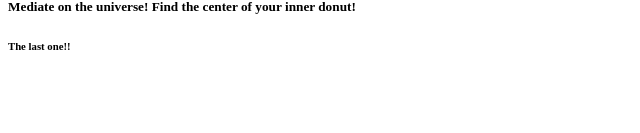
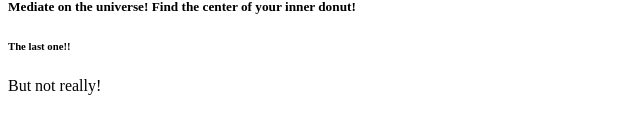
Before and after one commit to Emaret2/donut, a plain HTML site: page index.html in a window 1280 px wide. Shown: the part 211-344 px from the top of the page, without its empty margins (0-640 px from the left). Drawn offline with Linux system fonts and the light colour scheme.

Commit message:
Added the person A h7 header

```diff
--- a/index.html
+++ b/index.html
@@ -11,5 +11,6 @@
     <h4>Eat donuts everyday for optimum health!!</h4>
     <h5>Mediate on the universe! Find the center of your inner donut!</h5>
     <h6>The last one!!</h6>
+    <h7>But not really!</h7>
 </body>
 </html>
```
